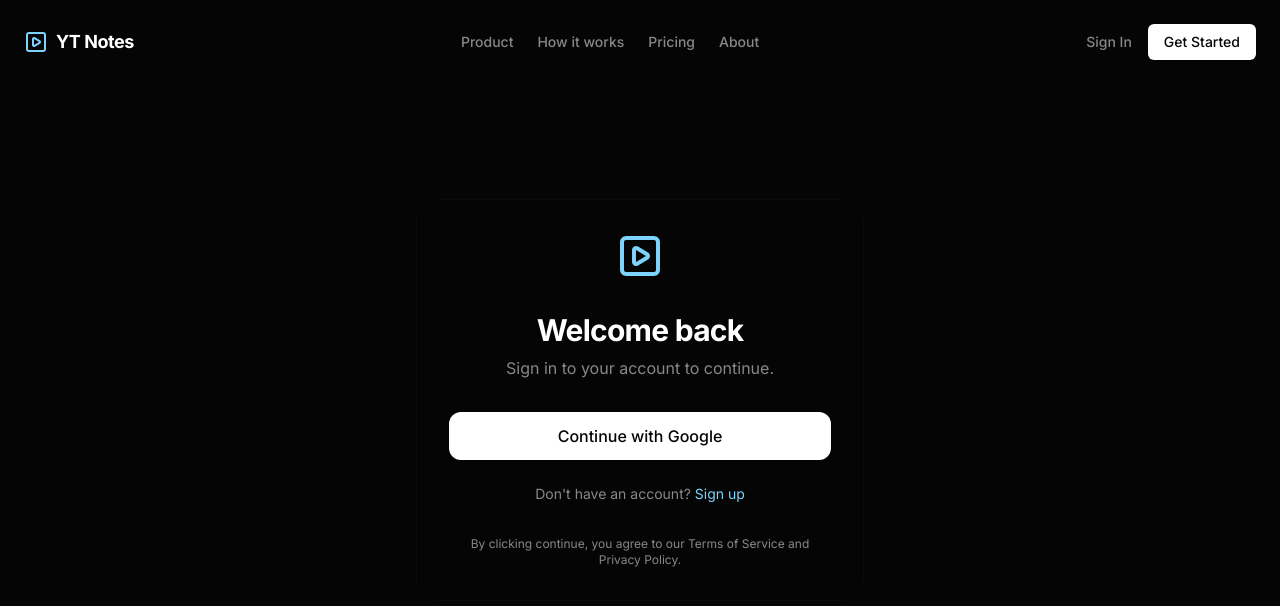
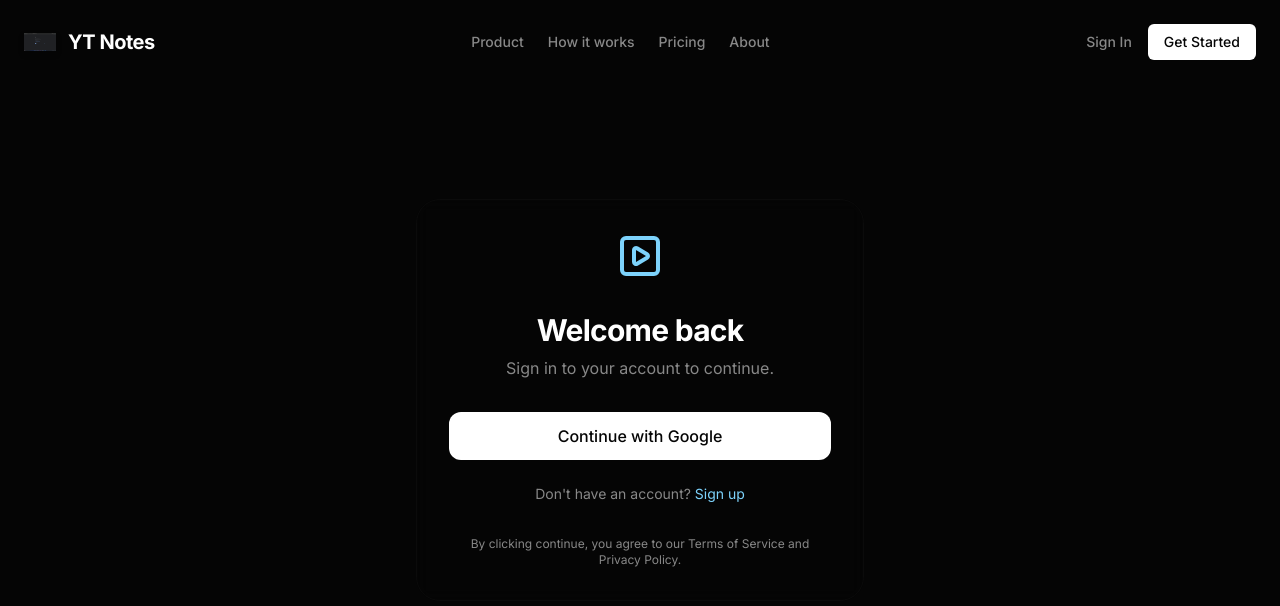
Before and after one commit to Ayan-Ansari-18/Youtube-Notes-App, a Next.js app: page /login in a window 1280 px wide. Shown: the top 606 px of the page. Built offline with nearby package versions, Linux system fonts and the light colour scheme; no server answers.

Commit message:
feat: Add custom logo to Navigation and Footer

```diff
--- a/components/layout/Footer.tsx
+++ b/components/layout/Footer.tsx
@@ -1,4 +1,5 @@
 import Link from "next/link"
+import Image from "next/image"
 import { PlaySquare } from "lucide-react"
 
 export function Footer() {
@@ -6,8 +7,10 @@ export function Footer() {
     <footer className="w-full border-t border-border bg-background py-12 md:py-16">
       <div className="container mx-auto px-4 md:px-6">
         <div className="flex flex-col md:flex-row justify-between items-start md:items-center gap-8">
-          <div className="flex items-center gap-2">
-            <PlaySquare className="h-5 w-5 text-accent" />
+          <div className="flex items-center gap-3">
+            <div className="relative w-6 h-6">
+              <Image src="/logo.png" alt="YT Notes Logo" fill className="object-contain drop-shadow-sm" />
+            </div>
             <span className="font-bold text-lg tracking-tight">YT Notes</span>
           </div>
 
--- a/components/layout/Navigation.tsx
+++ b/components/layout/Navigation.tsx
@@ -2,6 +2,7 @@
 
 import { useState, useEffect } from "react"
 import Link from "next/link"
+import Image from "next/image"
 import { PlaySquare, Menu, X } from "lucide-react"
 import { cn } from "@/lib/utils"
 
@@ -25,9 +26,11 @@ export function Navigation({ session }: { session: any }) {
       )}
     >
       <div className="container mx-auto px-4 md:px-6 flex items-center justify-between">
-        <Link href="/" className="flex items-center gap-2 group">
-          <PlaySquare className="h-6 w-6 text-accent group-hover:scale-110 transition-transform" />
-          <span className="font-bold text-lg tracking-tight">YT Notes</span>
+        <Link href="/" className="flex items-center gap-3 group">
+          <div className="relative w-8 h-8 group-hover:scale-110 transition-transform">
+            <Image src="/logo.png" alt="YT Notes Logo" fill className="object-contain drop-shadow-md" />
+          </div>
+          <span className="font-bold text-xl tracking-tight">YT Notes</span>
         </Link>
         <nav className="hidden md:flex items-center gap-6 text-sm font-medium text-muted">
           <Link href="/#product" className="hover:text-foreground transition-colors">Product</Link>
```
Also changed, not shown: public/logo.png (added).
